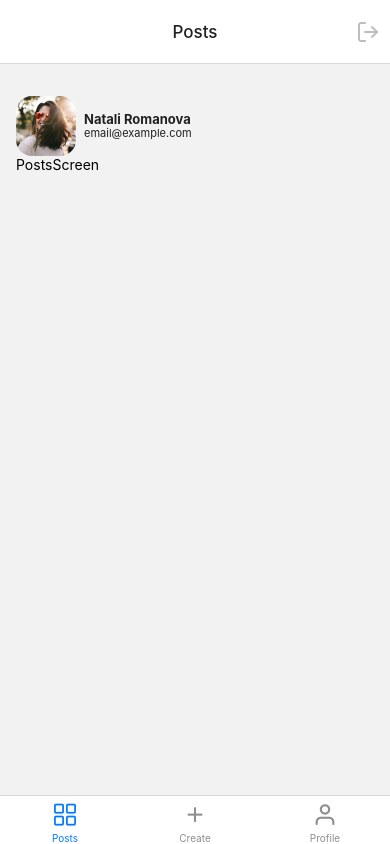
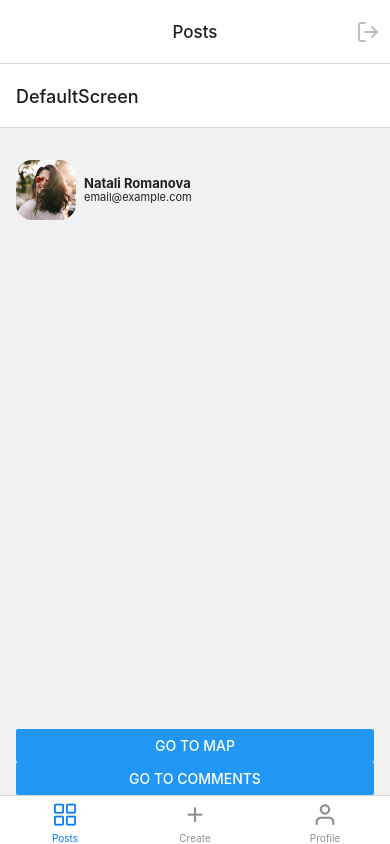
Before and after one commit to Alex-Sorokolit/ReactNative_HomeWork, a React Native app: screen /DefaultScreen in a window 390 px wide. Built offline with nearby package versions, Linux system fonts and the light colour scheme.

Commit message:
nested screens

```diff
--- a/package.json
+++ b/package.json
@@ -20,7 +20,8 @@
     "react-native-screens": "~3.20.0",
     "react-native-svg": "13.4.0",
     "react-native-maps": "1.3.2",
-    "expo-camera": "~13.2.1"
+    "expo-camera": "~13.2.1",
+    "expo-location": "~15.1.1"
   },
   "devDependencies": {
     "@babel/core": "^7.20.0"
--- a/screens/MainNavigator.jsx
+++ b/screens/MainNavigator.jsx
@@ -1,11 +1,11 @@
 import React from "react";
 import { createBottomTabNavigator } from "@react-navigation/bottom-tabs";
-import PostsScreen from "./mainScreen/PostsScreen";
 import CreatePostsScreen from "./mainScreen/CreatePostsScreen";
 import ProfileScreen from "./mainScreen/ProfileScreen";
 import { AntDesign } from "@expo/vector-icons";
 import { MaterialCommunityIcons } from "@expo/vector-icons";
 import { Feather } from "@expo/vector-icons";
+import PostsScreen from "./mainScreen/PostsScreen";
 
 const MainTab = createBottomTabNavigator();
 
--- a/screens/mainScreen/CreatePostsScreen.jsx
+++ b/screens/mainScreen/CreatePostsScreen.jsx
@@ -1,26 +1,132 @@
-import { TextInput, Pressable, StyleSheet, Text, View } from "react-native";
-import React from "react";
+import styles from "./CreatePostsScreen.styled";
+import { TextInput, Pressable, Text, View, Image, Button } from "react-native";
+import React, { useState, useEffect } from "react";
+import { Camera, CameraType } from "expo-camera";
+import * as Location from "expo-location";
+
 import { MaterialIcons } from "@expo/vector-icons";
 import { SimpleLineIcons } from "@expo/vector-icons";
+import { Entypo } from "@expo/vector-icons";
 import { FontAwesome5 } from "@expo/vector-icons";
-import { Camera } from "expo-camera";
 
-const CreatePostsScreen = () => {
+const CreatePostsScreen = ({ navigation }) => {
+  const [camera, setCamera] = useState(null);
+  const [type, setType] = useState(CameraType.back);
+  const [photo, setPhoto] = useState(null);
+  const [isDisabled, setDisabled] = useState(false);
+  const [permission, requestPermission] = Camera.useCameraPermissions();
+  const [location, setLocation] = useState(null);
+  const [errorMsg, setErrorMsg] = useState(null);
+
+  useEffect(() => {
+    (async () => {
+      let { status } = await Location.requestForegroundPermissionsAsync();
+      if (status !== "granted") {
+        setErrorMsg("Permission to access location was denied");
+        return;
+      }
+
+      let location = await Location.getCurrentPositionAsync({});
+      setLocation(location);
+    })();
+  }, []);
+
+  let text = "Waiting..";
+  if (errorMsg) {
+    text = errorMsg;
+  } else if (location) {
+    text = JSON.stringify(location);
+  }
+
+  if (!permission) {
+    // Camera permissions are still loading
+    return <View />;
+  }
+
+  if (!permission.granted) {
+    // Camera permissions are not granted yet
+    return (
+      <View style={styles.container}>
+        <Text style={{ textAlign: "center" }}>
+          We need your permission to show the camera
+        </Text>
+        <Button onPress={requestPermission} title="grant permission" />
+      </View>
+    );
+  }
+
+  function toggleCameraType() {
+    setType((current) =>
+      current === CameraType.back ? CameraType.front : CameraType.back
+    );
+    console.log(Camera);
+    console.log("flip Camera");
+  }
+
+  const resumePrew = async () => {
+    const prew = await camera.resumePreview();
+    console.log("prew pressed");
+  };
+  const takePhoto = async () => {
+    const photo = await camera.takePictureAsync();
+    const location = await Location.getCurrentPositionAsync();
+    console.log("latitude: ---->", location.coords.latitude);
+    console.log("longitude: ---->", location.coords.longitude);
+    setPhoto(photo.uri);
+    console.log("camera ------>", photo.uri);
+  };
+
+  const sendPhoto = () => {
+    console.log("send pressed");
+    console.log("navigation", navigation);
+    // викликаємо навігацію на сторінку з постами і передаємо об'єкт із даними
+    navigation.navigate("Posts", { photo: photo });
+    setCamera(null);
+  };
+
   return (
     <View style={styles.container}>
-      <Camera style={styles.camera}>
-        <Pressable
-          style={styles.circle}
-          onPress={() => {
-            console.log("take photo");
-          }}
-        >
-          <MaterialIcons name="photo-camera" size={24} color="#BDBDBD" />
+      <Camera
+        style={styles.camera}
+        type={type}
+        ref={(ref) => {
+          setCamera(ref);
+        }}
+        onCameraReady={() => {
+          console.log("camera ready");
+        }}
+        onMountError={() => {
+          console.log("camera Error");
+        }}
+      >
+        {photo && (
+          <View style={styles.previewWrapper}>
+            <Image source={{ uri: photo }} style={styles.previewPhoto} />
+          </View>
+        )}
+
+        <Pressable style={styles.circle} onPress={resumePrew}></Pressable>
+
+        <Pressable style={styles.circle} onPress={takePhoto}>
+          <MaterialIcons
+            name="photo-camera"
+            size={24}
+            color="#fff"
+            style={styles.cameraIcon}
+          />
+        </Pressable>
+        <Pressable style={styles.flipBtn} onPress={toggleCameraType}>
+          <Entypo name="retweet" size={24} color="#fff" />
         </Pressable>
       </Camera>
       <Text style={styles.downoladText}>Downolad photo</Text>
 
-      <SimpleLineIcons name="location-pin" size={24} color="#BDBDBD" />
+      <SimpleLineIcons
+        name="location-pin"
+        size={24}
+        color="#BDBDBD"
+        style={styles.locationIcon}
+      />
       <TextInput
         style={styles.inputLocation}
         mode="outlined"
@@ -28,14 +134,23 @@ const CreatePostsScreen = () => {
       />
       <Pressable
         style={({ pressed }) => [
+          styles.publicationBtn,
+          { opacity: pressed ? 0.8 : 1 },
           {
-            backgroundColor: pressed ? "#FF6C0099" : "#F6F6F6",
+            backgroundColor: isDisabled ? "#E8E8E8" : "#FF6C00",
           },
-          styles.publicationBtn,
         ]}
-        onPress={() => SignIn()}
+        onPress={() => sendPhoto()}
+        disabled={isDisabled}
       >
-        <Text style={styles.publicationBtnText}>Publication</Text>
+        <Text
+          style={[
+            { color: isDisabled ? "#BDBDBD" : "#ffffff" },
+            styles.publicationBtnText,
+          ]}
+        >
+          Publication
+        </Text>
       </Pressable>
       <Pressable
         style={({ pressed }) => [
@@ -44,7 +159,9 @@ const CreatePostsScreen = () => {
           },
           styles.removeBtn,
         ]}
-        onPress={() => SignIn()}
+        onPress={() => {
+          console.log("delete pressed");
+        }}
       >
         <FontAwesome5 name="trash-alt" size={24} color="#BDBDBD" />
       </Pressable>
@@ -54,70 +171,24 @@ const CreatePostsScreen = () => {
 
 export default CreatePostsScreen;
 
-const styles = StyleSheet.create({
-  container: {
-    flex: 1,
-    flexDirection: "column",
-    alignItems: "center",
-    paddingTop: 32,
-    paddingHorizontal: 16,
-    backgroundColor: "#fff",
-  },
-  camera: {
-    width: "100%",
-    height: 240,
-    backgroundColor: "#F6F6F6",
-    borderWidth: 1,
-    borderColor: "#E8E8E8",
-    borderRadius: 8,
-    justifyContent: "center",
-    alignItems: "center",
-    marginBottom: 8,
-  },
-  circle: {
-    width: 60,
-    height: 60,
-    backgroundColor: "#FFFFFF",
-    borderRadius: 30,
-    justifyContent: "center",
-    alignItems: "center",
-  },
-  downoladText: {
-    alignSelf: "flex-start",
-    fontWeight: 400,
-    fontSize: 16,
-    lineHeight: 19,
-    color: "#BDBDBD",
-    marginBottom: 98,
-  },
-  inputLocation: {
-    width: "100%",
-    borderBottomWidth: 1,
-    borderColor: "#E8E8E8",
-    marginBottom: 32,
-  },
-  publicationBtn: {
-    borderRadius: 100,
-    padding: 16,
-    width: "100%",
-    marginBottom: 120,
-  },
+/* Щоб передати дані між сторінками (компонентами) потрібно використовувати navigation
 
-  publicationBtnText: {
-    fontFamily: "Roboto",
-    fontStyle: "normal",
-    fontWeight: 400,
-    fontSize: 16,
-    lineHeight: 19,
-    textAlign: "center",
-    color: "#BDBDBD",
-  },
-  removeBtn: {
-    justifyContent: "center",
-    alignItems: "center",
-    width: 70,
-    height: 40,
-    borderRadius: 20,
-    backgroundColor: "#F6F6F6",
-  },
-});
+В першому компоненті ми дістаємо із пропсів navigation.
+const CreatePostsScreen = ({ navigation }) => {}
+Потім створюємо функцію в якій викликаємо навігацію на другу сторінку і передаємо дані
+  const sendPhoto = () => {
+    navigation.navigate("Posts", { photo: photo });
+  };
+
+В другому компонентів отримуємо в пропсах дані route
+const PostsScreen = ({ route }) => {}
+і записуємо їх у стейт
+  const [posts, setPosts] = useState([]);
+  useEffect(() => {
+    if (route.params) {
+      setPosts((prevState) => [...prevState, route.params]);
+    }
+    console.log("posts --->", posts);
+    return;
+  }, [route.params]);
+*/
--- /dev/null
+++ b/screens/mainScreen/CreatePostsScreen.styled.jsx
@@ -0,0 +1,114 @@
+import { StyleSheet } from "react-native";
+
+const styles = StyleSheet.create({
+  container: {
+    flex: 1,
+    flexDirection: "column",
+    alignItems: "center",
+    paddingTop: 16,
+    paddingHorizontal: 16,
+    backgroundColor: "#fff",
+  },
+
+  // Camera ___________________________
+  camera: {
+    width: "100%",
+    height: 240,
+    backgroundColor: "#F6F6F6",
+    borderWidth: 1,
+    borderColor: "#E8E8E8",
+    flexDirection: "row-reverse",
+    justifyContent: "space-between",
+    alignItems: "flex-end",
+    marginBottom: 8,
+    borderRadius: 8,
+    overflow: "hidden",
+    paddingHorizontal: 20,
+  },
+  circle: {
+    width: 60,
+    height: 60,
+    backgroundColor: "#FFFFFF22",
+    borderRadius: 30,
+    justifyContent: "center",
+    alignItems: "center",
+    // opacity: 0.12,
+    marginBottom: 16,
+  },
+  cameraIcon: {
+    color: "#FFFFFF",
+    opacity: 1,
+  },
+
+  flipBtn: {
+    width: 60,
+    height: 60,
+    backgroundColor: "#FFFFFF22",
+    borderRadius: 30,
+    justifyContent: "center",
+    alignItems: "center",
+    // opacity: 0.12,
+    marginBottom: 16,
+  },
+
+  previewWrapper: {
+    position: "absolute",
+    top: 0,
+    left: 0,
+    borderColor: "#BDBDBD",
+    borderWidth: 1,
+  },
+
+  previewPhoto: {
+    width: 50,
+    height: 50,
+  },
+  downoladText: {
+    alignSelf: "flex-start",
+    fontWeight: 400,
+    fontSize: 16,
+    lineHeight: 19,
+    color: "#BDBDBD",
+    marginBottom: 98,
+  },
+  // location _________________________
+  locationIcon: {
+    color: "#BDBDBD",
+  },
+
+  inputLocation: {
+    width: "100%",
+    borderBottomWidth: 1,
+    borderColor: "#E8E8E8",
+    marginBottom: 32,
+  },
+
+  // Publication _____________________
+  publicationBtn: {
+    borderRadius: 100,
+    padding: 16,
+    width: "100%",
+    marginBottom: 120,
+    // backgroundColor: "#151515",
+  },
+
+  publicationBtnText: {
+    fontFamily: "Roboto",
+    fontStyle: "normal",
+    fontWeight: 400,
+    fontSize: 16,
+    lineHeight: 19,
+    textAlign: "center",
+    // color: "#BDBDBD",
+  },
+  removeBtn: {
+    justifyContent: "center",
+    alignItems: "center",
+    width: 70,
+    height: 40,
+    borderRadius: 20,
+    backgroundColor: "#F6F6F6",
+  },
+});
+
+export default styles;
--- a/screens/mainScreen/PostsScreen.jsx
+++ b/screens/mainScreen/PostsScreen.jsx
@@ -1,54 +1,29 @@
-import { StyleSheet, Text, View, Image } from "react-native";
+import { StyleSheet } from "react-native";
 import React from "react";
+import DefaultScreenPosts from "../nestedScreens/DefaultScreenPosts";
+import CommentsScreen from "../nestedScreens/CommentsScreen";
+import MapScreen from "../nestedScreens/MapScreen";
+import { createNativeStackNavigator } from "@react-navigation/native-stack";
+
+const Stack = createNativeStackNavigator();
 
 const PostsScreen = () => {
   return (
-    <View style={styles.container}>
-      <View style={styles.user}>
-        <Image
-          style={styles.avatar}
-          source={require("../../assets/Avatar.jpg")}
-        />
-        <View>
-          <Text style={styles.userName}>Natali Romanova</Text>
-          <Text style={styles.userEmail}>email@example.com</Text>
-        </View>
-      </View>
-      <Text>PostsScreen</Text>
-    </View>
+    <Stack.Navigator initialRouteName="DefaultScreen">
+      <Stack.Screen name="DefaultScreen" component={DefaultScreenPosts} />
+      <Stack.Screen name="Comments" component={CommentsScreen} />
+      <Stack.Screen name="Map" component={MapScreen} />
+    </Stack.Navigator>
   );
 };
 
 export default PostsScreen;
 
-const styles = StyleSheet.create({
-  container: {
-    flex: 1,
-    paddingTop: 32,
-    paddingHorizontal: 16,
-  },
+const styles = StyleSheet.create({});
 
-  user: {
-    flexDirection: "row",
-    alignItems: "center",
-    gap: 8,
-  },
+/*
+Щоб створити вкладені скріни потрібно використати createNativeStackNavigator
 
-  avatar: {
-    width: 60,
-    height: 60,
-    borderRadius: 16,
-  },
-  userName: {
-    fontWeight: 700,
-    fontSize: 13,
-    lineHeight: 15,
-    color: "#212121",
-  },
-  userEmail: {
-    fontWeight: 400,
-    fontSize: 11,
-    lineHeight: 13,
-    color: "#212121",
-  },
-});
+
+
+*/
--- /dev/null
+++ b/screens/nestedScreens/DefaultScreenPosts.jsx
@@ -0,0 +1,101 @@
+import { StyleSheet, Text, View, Image, FlatList, Button } from "react-native";
+import React, { useState, useEffect } from "react";
+
+const Item = ({ photo }) => (
+  <View style={styles.item}>
+    <Image style={styles.photo} source={{ uri: photo }} />
+  </View>
+);
+
+// route приймає всі дані які прийшли із навігації
+const DefaultScreenPosts = ({ route, navigation }) => {
+  const [posts, setPosts] = useState([]);
+
+  //  при монтажі компоненту записуємо route.params (фото) у масив posts
+  useEffect(() => {
+    if (route.params) {
+      setPosts((prevState) => [...prevState, route.params]);
+    }
+    console.log("posts --->", posts);
+    return;
+  }, [route.params]);
+
+  return (
+    <View style={styles.container}>
+      <View style={styles.user}>
+        <Image
+          style={styles.avatar}
+          source={require("../../assets/Avatar.jpg")}
+        />
+        <View>
+          <Text style={styles.userName}>Natali Romanova</Text>
+          <Text style={styles.userEmail}>email@example.com</Text>
+        </View>
+      </View>
+      {posts && (
+        <FlatList
+          data={posts}
+          keyExtractor={(item, index) => index.toString()}
+          renderItem={({ item }) => <Item photo={item.photo} />}
+        />
+      )}
+      <Button
+        title="go to map"
+        onPress={() => navigation.navigate("Map")}
+      ></Button>
+      <Button
+        title="go to comments"
+        onPress={() => navigation.navigate("Comments")}
+      ></Button>
+    </View>
+  );
+};
+
+export default DefaultScreenPosts;
+
+const styles = StyleSheet.create({
+  container: {
+    flex: 1,
+    paddingTop: 32,
+    paddingHorizontal: 16,
+  },
+
+  user: {
+    flexDirection: "row",
+    alignItems: "center",
+    gap: 8,
+  },
+
+  avatar: {
+    width: 60,
+    height: 60,
+    borderRadius: 16,
+  },
+  userName: {
+    fontWeight: 700,
+    fontSize: 13,
+    lineHeight: 15,
+    color: "#212121",
+  },
+  userEmail: {
+    fontWeight: 400,
+    fontSize: 11,
+    lineHeight: 13,
+    color: "#212121",
+  },
+  item: {
+    backgroundColor: "#ddd",
+    padding: 20,
+    marginVertical: 8,
+    marginHorizontal: 16,
+    justifyContent: "center",
+  },
+  photo: {
+    borderColor: "#999",
+    borderWidth: 1,
+    flex: 1,
+    resizeMode: "cover",
+    width: 100,
+    height: 100,
+  },
+});
```
Also changed, not shown: screens/nestedScreens/CommentsScreen.jsx (renamed from screens/mainScreen/CommentsScreen.jsx), screens/nestedScreens/MapScreen.jsx (renamed from screens/mainScreen/MapScreen.jsx), 1 other file (tests, documents, lock files or other folders).
